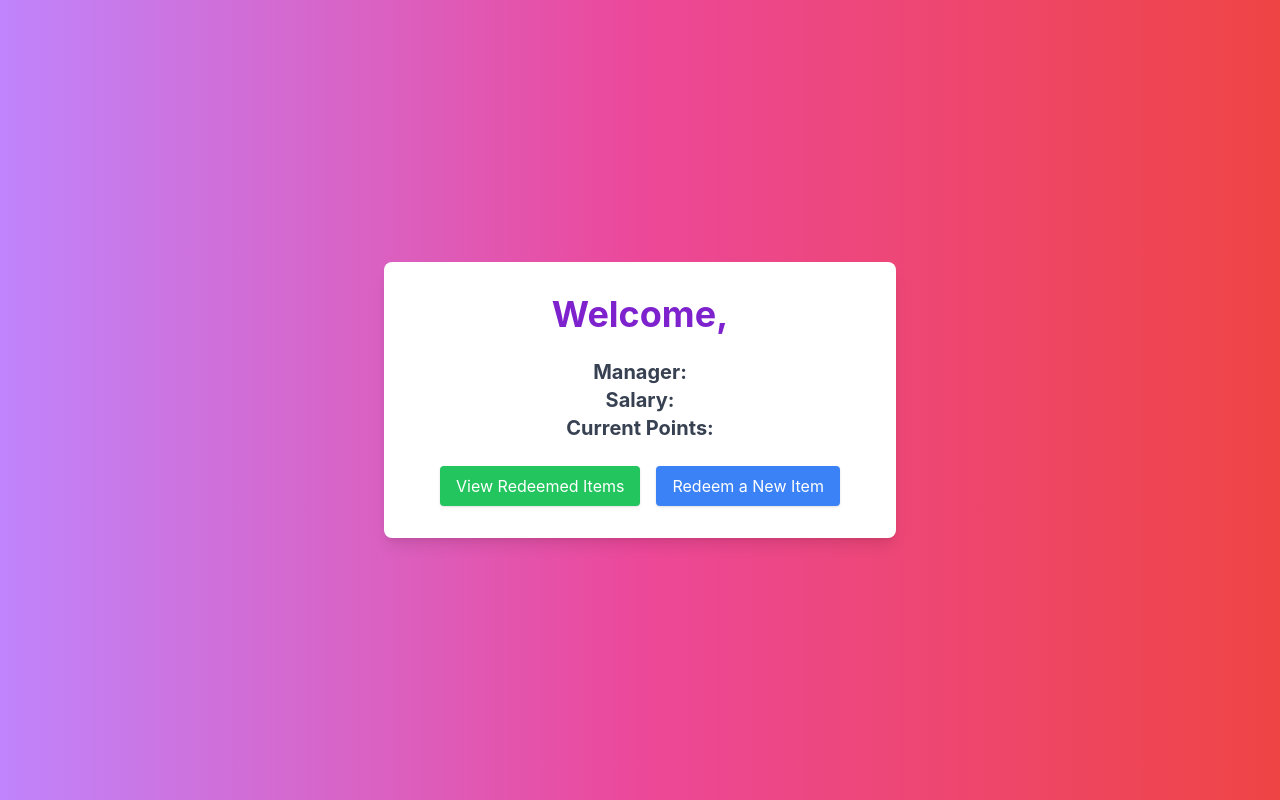
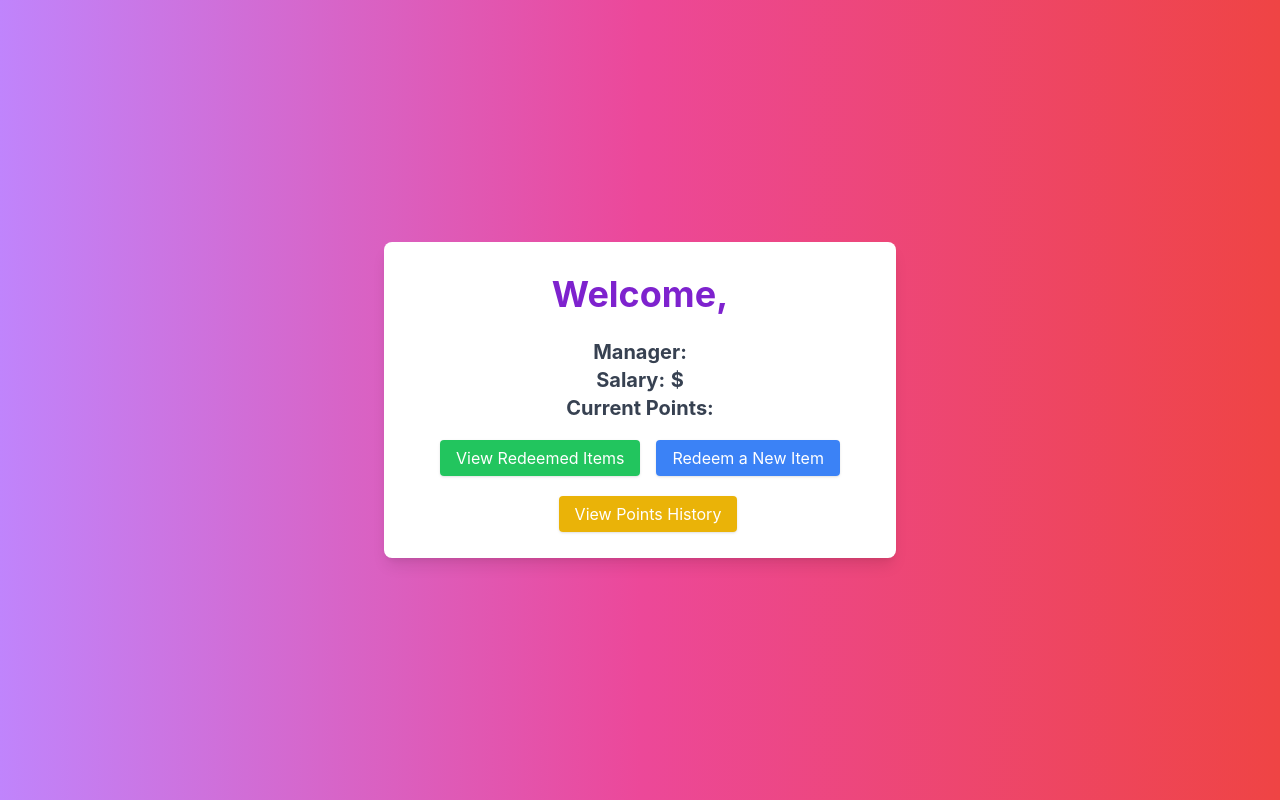
Before and after one commit to mezeru/Capstone-UI, a React (Create React App) app: page /Employee in a window 1280 px wide. Built offline with nearby package versions, Linux system fonts and the light colour scheme; no server answers.

Commit message:
Employee Point History done

```diff
--- a/src/App.js
+++ b/src/App.js
@@ -12,6 +12,7 @@ import { HRStruct } from './components/new/HRStructure';
 import { Manager } from './components/Manager';
 import { EmpSuper } from './components/Manager/EmpSuper';
 import { ReviewHistory } from './components/Manager/ReviewHistory';
+import {PointsHistory} from './components/Employee/PointsHistory';
 
 function App() {
   return (
@@ -30,6 +31,7 @@ function App() {
           <Route path='/Manager' element={<Manager />} />
           <Route path='/Employee/redeemed' element={<RedeemedItems/>} />
           <Route path='/Employee/newItem' element={<RedeemNew/>} />
+          <Route path='/Employee/pointsHistory' element={<PointsHistory/>} />
           <Route path='/Employee' element={<Employee/>} />
           <Route path='/' element={<Home />} />
 
--- a/src/components/Employee.jsx
+++ b/src/components/Employee.jsx
@@ -29,22 +29,36 @@ export const Employee = () => {
                 <h1 className="text-4xl font-bold text-center text-purple-700 mb-6">Welcome, {employee.name}</h1>
                 <div className="text-center mb-4">
                     <p className="text-xl text-gray-700"><strong>Manager:</strong> {employee.manager?.name}</p>
-                    <p className="text-xl text-gray-700"><strong>Salary:</strong> {employee.salary}</p>
+                    <p className="text-xl text-gray-700"><strong>Salary:</strong> <span className="font-bold">$</span> {employee.salary}</p>
                     <p className="text-xl text-gray-700"><strong>Current Points:</strong> {employee.points}</p>
                 </div>
-                <div className="flex justify-center space-x-4 mt-6">
+                <div className="flex flex-col justify-center space-x-4 mt-6">
+                    <div>
                         <Link
                             to="/Employee/redeemed"
-                        className="bg-green-500 hover:bg-green-700 text-white py-2 px-4 rounded shadow"
+                            className="bg-green-500 m-2 hover:bg-green-700 text-white py-2 px-4 rounded shadow"
                         >
                             View Redeemed Items
                         </Link>
                         <Link
                             to="/Employee/newItem"
-                        className="bg-blue-500 hover:bg-blue-700 text-white py-2 px-4 rounded shadow"
+                            className="bg-blue-500 m-2 hover:bg-blue-700 text-white py-2 px-4 rounded shadow"
                         >
                             Redeem a New Item
                         </Link>
+                    </div>
+
+                    <div className="mt-8">
+                        <Link
+                            to="/Employee/pointshistory"
+                            className="bg-yellow-500 hover:bg-yellow-700 text-white py-2 px-4 rounded shadow"
+                        >
+                            View Points History
+                        </Link>
+
+                    </div>
+
+
                 </div>
             </div>
         </div>
--- /dev/null
+++ b/src/components/Employee/PointsHistory.jsx
@@ -0,0 +1,59 @@
+import { useEffect, useState } from "react";
+import axios from "axios";
+import axiosDB from "../../axios";
+
+export const PointsHistory = () => {
+  const [history, setHistory] = useState([]);
+
+  useEffect(() => {
+    const fetchHistory = async () => {
+      try {
+        const response = await axiosDB.get(`/Employee/getPointsHistory/${localStorage.getItem('id')}`, {
+          headers: {
+            'Authorization': 'Basic ' + localStorage.getItem('token'),
+          },
+        });
+
+        // Flatten and sort the response data
+        const sortedHistory = response.data
+          .sort((a, b) => new Date(b.timestamp) - new Date(a.timestamp)); // Sort descending by timestamp
+
+        setHistory(sortedHistory);
+      } catch (error) {
+        console.error("Error fetching history:", error);
+      }
+    };
+
+    fetchHistory();
+  }, []);
+
+  return (
+    <div className="flex flex-col items-center justify-center min-h-screen bg-gradient-to-r from-purple-400 via-pink-500 to-red-500 p-5">
+      <p className="text-white text-5xl font-bold m-5">Points and Reward History</p>
+      <div className="bg-white rounded-lg mt-5 shadow-lg p-8 w-full">
+        <div className="flex justify-center items-center w-full">
+          <table className="min-w-full bg-white rounded-t-lg">
+            <thead>
+              <tr>
+                <th className="px-6 py-5 border-b-2 border-gray-300 text-2xl text-center leading-4 text-gray-700">Item Name</th>
+                <th className="px-6 py-5 border-b-2 border-gray-300 text-2xl text-center leading-4 text-gray-700">Manager Name</th>
+                <th className="px-6 py-5 border-b-2 border-gray-300 text-2xl text-center leading-4 text-gray-700">Points</th>
+                <th className="px-6 py-5 border-b-2 border-gray-300 text-2xl text-center leading-4 text-gray-700">Timestamp</th>
+              </tr>
+            </thead>
+            <tbody className="bg-white border-none">
+              {history.map((entry, index) => (
+                <tr key={index}>
+                  <td className="px-6 py-4 whitespace-no-wrap bg-gray-700 border-gray-500 text-white">{entry.itemName || '-'}</td>
+                  <td className="px-6 py-4 whitespace-no-wrap bg-gray-700 border-gray-500 text-white">{entry.managerName || '-'}</td>
+                  <td className="px-6 py-4 whitespace-no-wrap bg-gray-700 border-gray-500 text-white">{entry.itemName === null ? "+":"-"} {entry.points}</td>
+                  <td className="px-6 py-4 whitespace-no-wrap bg-gray-700 border-gray-500 text-white">{new Date(entry.timestamp).toLocaleString()}</td>
+                </tr>
+              ))}
+            </tbody>
+          </table>
+        </div>
+      </div>
+    </div>
+  );
+};
--- a/src/components/Employee/RedeemedItems.jsx
+++ b/src/components/Employee/RedeemedItems.jsx
@@ -13,7 +13,9 @@ export const RedeemedItems = () => {
                     }
                 });
 
-                setItems(resp.data);
+                const data = resp.data.sort((a, b) => new Date(b.timestamp) - new Date(a.timestamp))
+
+                setItems(data);
             } catch (error) {
                 console.error("Error fetching redeemed items:", error);
             }
@@ -31,9 +33,10 @@ export const RedeemedItems = () => {
                 items.map((item) => (
                     <div key={item.id} className="flex flex-col justify-between p-6 bg-gray-800 rounded-lg shadow-md text-white">
                         <div className="mb-5">
-                            <h1 className="text-3xl font-bold mb-2">{item.name}</h1>
-                            <p className="text-lg mb-2">{item.description}</p>
-                            <p className="text-lg font-semibold">Points: {item.points}</p>
+                            <h1 className="text-3xl font-bold mb-2">{item.item.name}</h1>
+                            <p className="text-lg mb-2">{item.item.description}</p>
+                            <p className="text-lg font-semibold">Points: {item.item.points}</p>
+                            <p className="text-lg font-semibold"> {new Date(item.timestamp).toLocaleString()}</p>
                         </div>
                     </div>
                 ))
```
Lines whose indentation alone changed are shown as unchanged.
